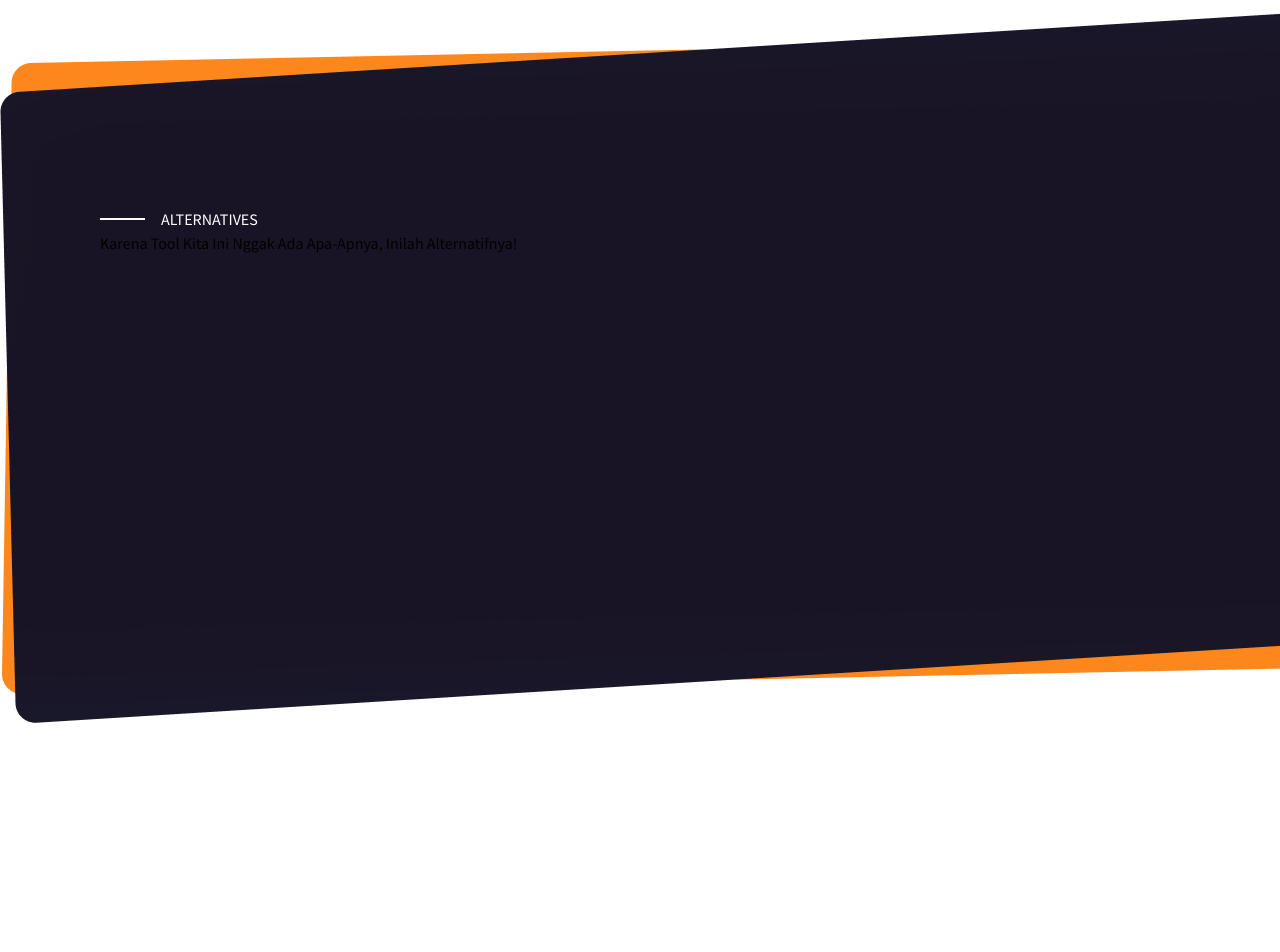
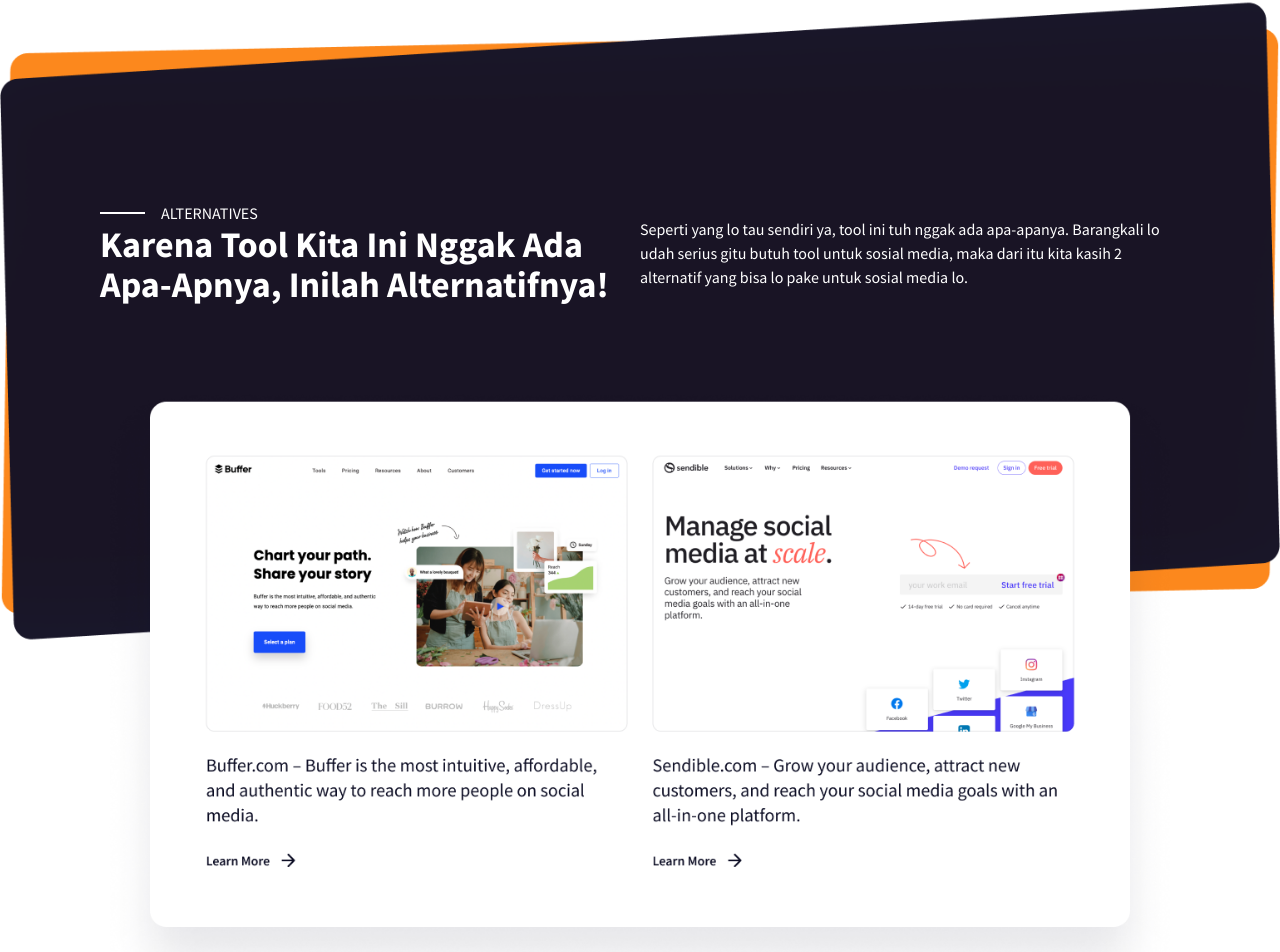
Before and after one commit to SubhanHakim/MSTSKP-Social-Media-Tool, a React (Create React App) app: page / in a window 1280 px wide. Shown: the part 3395-4347 px from the top of the page. Before the commit the page ends 4170 px from the top, so only its background shows below. Built offline with nearby package versions, Linux system fonts and the light colour scheme.

Commit message:
fix bg header and section

```diff
--- a/src/pages/Home.js
+++ b/src/pages/Home.js
@@ -5,7 +5,7 @@
 
 function Home() {
   return (
-    <div className="bg-bg-primary absolute top-0 right-0 left-0 -z-20 bg-no-repeat">
+    <div className="bg-bg-primary bg-contain absolute top-0 right-0 left-0 -z-20 bg-no-repeat">
       <Navbar />
       <Hero />
     </div>
--- a/src/pages/Tool.js
+++ b/src/pages/Tool.js
@@ -1,18 +1,29 @@
 import React from "react";
+import insight from "../assets/insight.png";
 // import bg3 from "../assets/bg3.png";
 
 function Tool() {
   return (
-    <div className="bg-bg-pattern mt-[100px] relative bg-no-repeat h-screen w-full left-0">
+    <div className="bg-bg-pattern mt-[100px] bg-contain relative bg-no-repeat h-[776px] w-full left-0">
       <div className="container px-[100px] py-8 mx-auto absolute top-1/4">
-        <div>
-          <div className="flex items-center gap-x-4">
-            <div className="w-[45px] h-[2px] bg-white"></div>
-            <p className="uppercase text-white">Alternatives</p>
+        <div className="grid grid-cols-2 items-center align-middle">
+          <div>
+            <div className="flex items-center gap-x-4">
+              <div className="w-[45px] h-[2px] bg-white"></div>
+              <p className="uppercase text-white">Alternatives</p>
+            </div>
+            <div>
+              <h2 className="text-4xl text-white font-bold">Karena Tool Kita Ini Nggak Ada Apa-Apnya, Inilah Alternatifnya!</h2>
+            </div>
           </div>
           <div>
-            <h3>Karena Tool Kita Ini Nggak Ada Apa-Apnya, Inilah Alternatifnya!</h3>
+            <h2 className="text-base text-white font-normal">
+              Seperti yang lo tau sendiri ya, tool ini tuh nggak ada apa-apanya. Barangkali lo udah serius gitu butuh tool untuk sosial media, maka dari itu kita kasih 2 alternatif yang bisa lo pake untuk sosial media lo.
+            </h2>
           </div>
+        </div>
+        <div className="mt-20">
+          <img src={insight} alt="insight" />
         </div>
       </div>
     </div>
```
Also changed, not shown: src/assets/insight.png (added).
